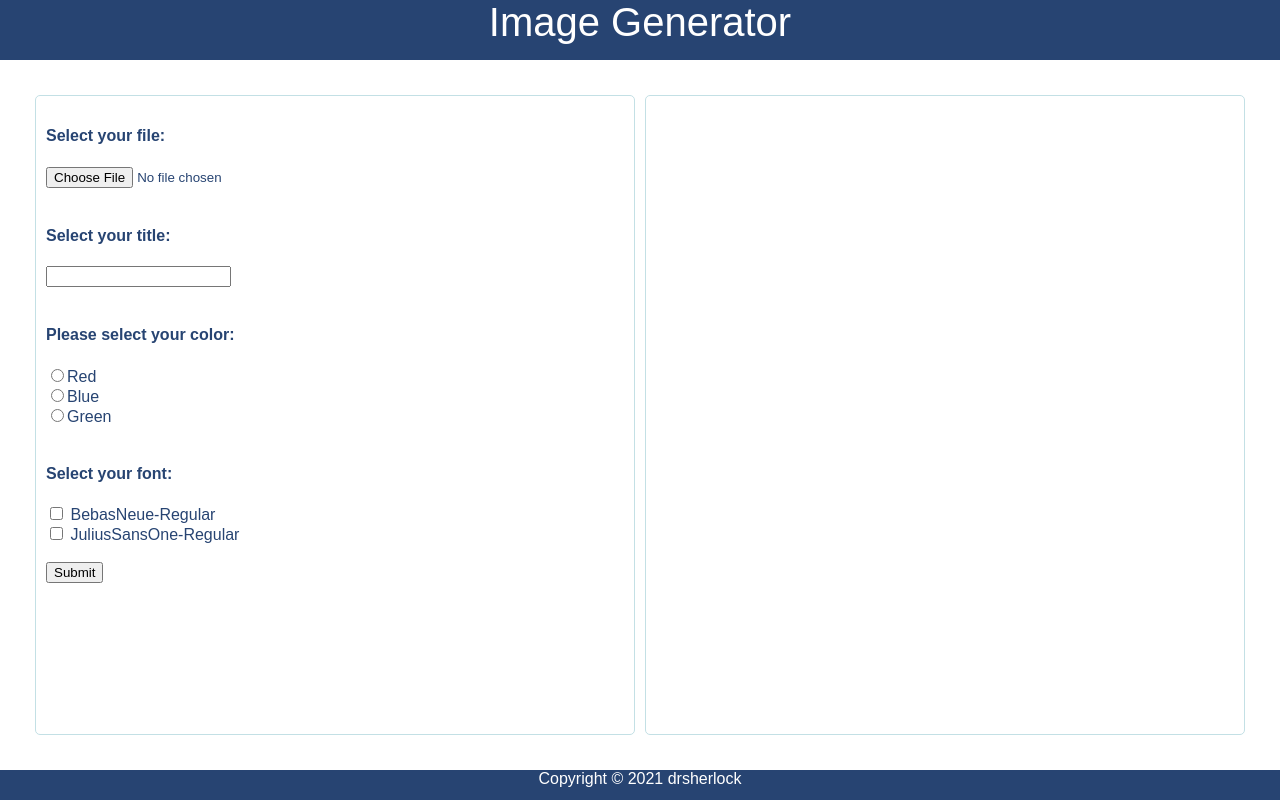
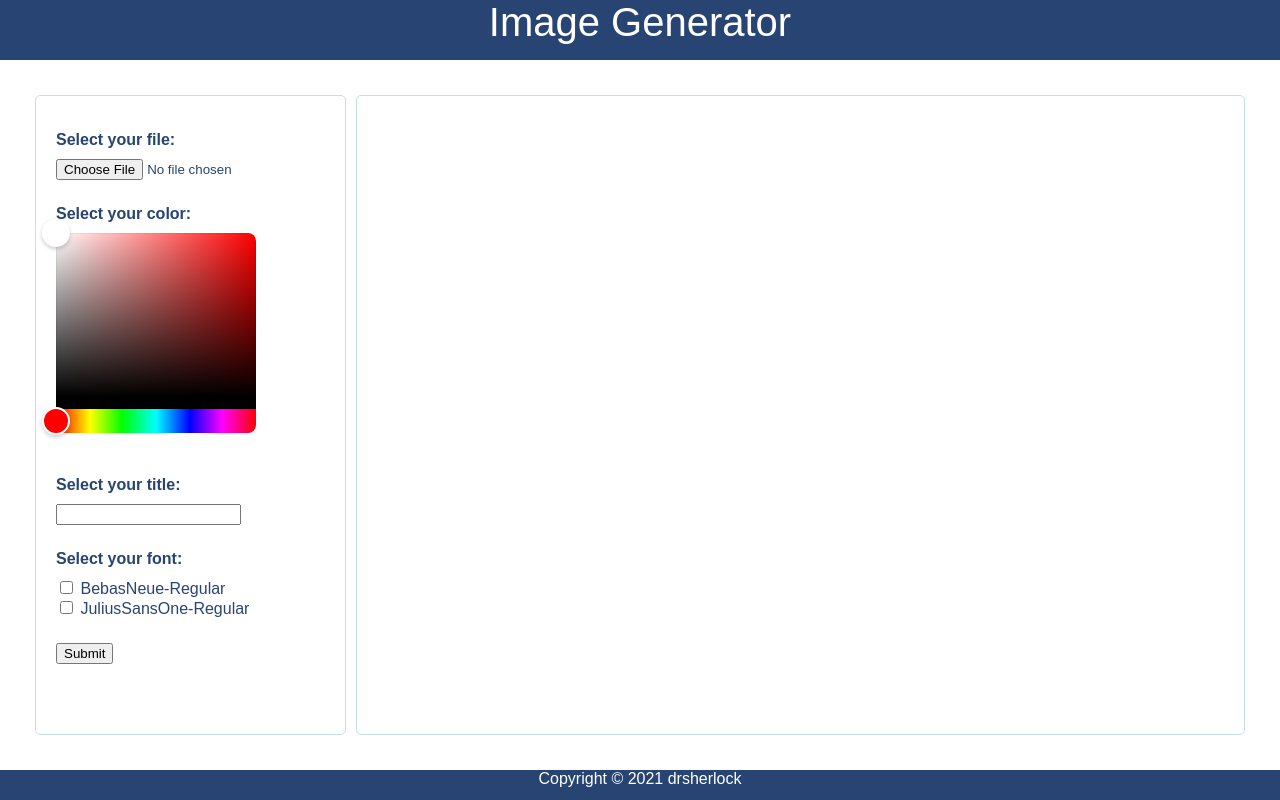
Before and after one commit to drsherlock/image-generator-web, a React (Create React App) app: page / in a window 1280 px wide. Built offline with nearby package versions, Linux system fonts and the light colour scheme.

Commit message:
Update UI

```diff
--- a/package.json
+++ b/package.json
@@ -8,6 +8,7 @@
     "@testing-library/user-event": "^12.1.10",
     "axios": "^0.21.1",
     "react": "^17.0.2",
+    "react-colorful": "^5.2.0",
     "react-dom": "^17.0.2",
     "react-scripts": "4.0.3",
     "web-vitals": "^1.0.1"
--- a/src/App.css
+++ b/src/App.css
@@ -1,11 +1,3 @@
-body {
-  font-family: Arial;
-  color: #ffffff;
-  height: 100%;
-  width: 100%;
-  font: 18px;
-}
-
 header {
   position: absolute;
   top: 0px;
@@ -48,17 +40,33 @@ footer {
 #options,
 #image {
   padding: 10px;
-  width: 50%;
   overflow: auto;
   border: 1px solid #c3e0e5;
   border-radius: 5px;
   margin: 5px;
 }
 
+#options {
+  width: 25%;
+}
+#image {
+  width: 75%;
+}
+
 #image img {
   max-width: 100%;
-  max-height: 100%;
   object-fit: contain;
   margin: 0px auto;
   display: block;
+  height: 100%;
+  vertical-align: middle;
 }
+
+.options-inner {
+  margin: 25px 10px;
+}
+
+.options-label {
+  font-weight: bold;
+  margin: 10px auto;
+}
--- a/src/App.js
+++ b/src/App.js
@@ -1,4 +1,5 @@
 import React, { useState } from "react";
+import { HexColorPicker } from "react-colorful";
 import axios from "axios";
 
 import { config } from "./config";
@@ -25,8 +26,16 @@ function App(props) {
     const response = await axios.post(`${config.API}/generate`, request, {
       headers: {
         "Content-Type": "application/json"
-      }
+      },
+      responseType: "blob"
     });
+    const url = window.URL.createObjectURL(new Blob([response.data]));
+    const link = document.createElement("a");
+    link.href = url;
+    link.setAttribute("download", `${fileId}.zip`); //or any other extension
+    document.body.appendChild(link);
+    link.click();
+    link.remove();
   };
 
   const handleTitleSelect = e => {
@@ -53,10 +62,6 @@ function App(props) {
     setFileId(response.data.fileId.toString());
   };
 
-  const handleRadioSelect = e => {
-    setTitleColor(e.target.value);
-  };
-
   const handleCheckboxSelect = e => {
     if (fonts.includes(e.target.value)) {
       setFonts(fonts.filter(f => f !== e.target.value));
@@ -65,7 +70,6 @@ function App(props) {
     }
   };
 
-  const availableColors = ["Red", "Blue", "Green"];
   const availableFonts = ["BebasNeue-Regular", "JuliusSansOne-Regular"];
 
   return (
@@ -74,39 +78,31 @@ function App(props) {
       <section id="app">
         <div id="options">
           <form onSubmit={handleFormSubmit}>
-            <h4>Select your file:</h4>
+            <div id="options-outer">
+              <div className="options-inner">
+                <div className="options-label">Select your file:</div>
                 <div id="file">
                   <input type="file" onChange={handleFileSelect} />
                 </div>
+              </div>
+              <div className="options-inner">
+                <div className="options-label">Select your color:</div>
+                <HexColorPicker color={titleColor} onChange={setTitleColor} />
 
                 <br />
-
-            <h4>Select your title:</h4>
+              </div>
+              <div className="options-inner">
+                <div className="options-label">Select your title:</div>
                 <div id="title">
-              <input type="text" value={title} onChange={handleTitleSelect} />
+                  <input
+                    type="text"
+                    value={title}
+                    onChange={handleTitleSelect}
+                  />
                 </div>
-
-            <br />
-
-            <h4>Please select your color:</h4>
-            {availableColors.map(c => (
-              <div id="radio">
-                <label>
-                  <input
-                    type="radio"
-                    value={c}
-                    checked={titleColor === c}
-                    onChange={handleRadioSelect}
-                    key={c}
-                  />
-                  {c}
-                </label>
               </div>
-            ))}
-
-            <br />
-
-            <h4>Select your font:</h4>
+              <div className="options-inner">
+                <div className="options-label">Select your font:</div>
                 {availableFonts.map(f => (
                   <div id="checkbox">
                     <label>
@@ -121,15 +117,16 @@ function App(props) {
                     </label>
                   </div>
                 ))}
-
-            <br />
-
+              </div>
+            </div>
+            <div className="options-inner">
               <input type="submit" value="Submit" />
+            </div>
           </form>
         </div>
 
         <div id="image">
-          {fileSrc ? <img src={fileSrc} alt="your image" /> : null}
+          {fileSrc ? <img src={fileSrc} alt="uploaded file" /> : null}
         </div>
       </section>
       <footer>Copyright &copy; 2021 drsherlock</footer>
--- a/src/index.css
+++ b/src/index.css
@@ -1,13 +1,7 @@
 body {
-  margin: 0;
-  font-family: -apple-system, BlinkMacSystemFont, 'Segoe UI', 'Roboto', 'Oxygen',
-    'Ubuntu', 'Cantarell', 'Fira Sans', 'Droid Sans', 'Helvetica Neue',
-    sans-serif;
-  -webkit-font-smoothing: antialiased;
-  -moz-osx-font-smoothing: grayscale;
+  font-family: Arial;
+  color: #ffffff;
+  height: 100%;
+  width: 100%;
+  font: 18px;
 }
-
-code {
-  font-family: source-code-pro, Menlo, Monaco, Consolas, 'Courier New',
-    monospace;
-}
```
Also changed, not shown: 1 other file (tests, documents, lock files or other folders). Lines whose indentation alone changed are shown as unchanged.
